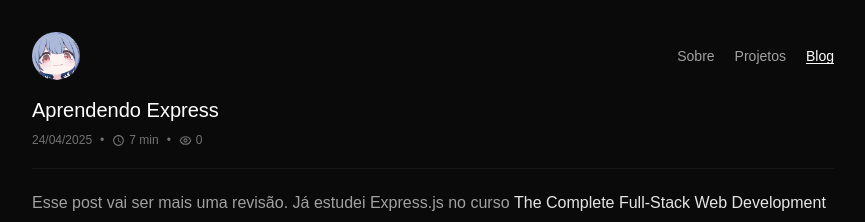
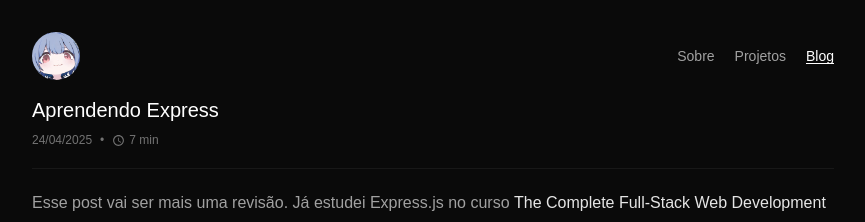
Before and after one commit to coelhomarcus/marcus, a React (Vite) app: page /blog/learning-express in a window 1280 px wide. Shown: the top 222 px of the page, without its empty margins (207-1072 px from the left). Built offline with nearby package versions, Linux system fonts and the light colour scheme; no server answers; a web font is replaced by a local one.

Commit message:
remove api

```diff
--- a/src/components/Blog/[slug].tsx
+++ b/src/components/Blog/[slug].tsx
@@ -8,16 +8,12 @@ import components from "../../utils/components";
 const posts = import.meta.glob("../../utils/posts/*.mdx");
 
 import { PiSpinnerThin } from "react-icons/pi";
-import { HiOutlineEye } from "react-icons/hi";
 import { MdAccessTime } from "react-icons/md";
-import { NumberTicker } from "../ui/magicui/number-ticker";
 
 const Post = () => {
     const { slug } = useParams();
     const post = arrBlog.find((p) => p.slug === slug);
-    const [MDXComponent, setMDXComponent] =
-        useState<React.ComponentType | null>(null);
-    const [views, setViews] = useState(0);
+    const [MDXComponent, setMDXComponent] = useState<React.ComponentType | null>(null);
 
     useEffect(() => {
         if (slug) {
@@ -26,35 +22,13 @@ const Post = () => {
 
             if (importer) {
                 importer().then((mod) => {
-                    const Component = (mod as { default: React.ComponentType })
-                        .default;
+                    const Component = (mod as { default: React.ComponentType }).default;
                     setMDXComponent(() => Component);
                 });
             } else {
-                setMDXComponent(() => () => (
-                    <p className="text-red-500">Post não encontrado</p>
-                ));
+                setMDXComponent(() => () => <p className="text-red-500">Post não encontrado</p>);
             }
         }
-    }, [slug]);
-
-    useEffect(() => {
-        fetch(`https://api.coelhomarcus.com/blog/views/${slug}`)
-            .then((res) => res.json())
-            .then((data) => {
-                setViews(data.views || 0);
-            })
-            .catch((err) => {
-                console.error("Erro ao buscar views:", err);
-            });
-    }, [slug]);
-
-    useEffect(() => {
-        fetch(`https://api.coelhomarcus.com/blog/views/${slug}`, {
-            method: "POST",
-        }).catch((err) => {
-            console.error("Erro ao incrementar view:", err);
-        });
     }, [slug]);
 
     if (!MDXComponent)
@@ -96,23 +70,13 @@ const Post = () => {
             {post && <PageTitle title={post.title} />}
 
             <div className="mt-4 mb-5">
-                <h1 className="text-xl font-medium text-white mb-2">
-                    {post.title}
-                </h1>
+                <h1 className="text-xl font-medium text-white mb-2">{post.title}</h1>
                 <div className="flex flex-wrap gap-2 sm:gap-0 items-center text-neutral-500 text-xs">
                     <span>{post.date}</span>
                     <span className="mx-2 hidden sm:inline-block">•</span>
                     <span className="flex items-center">
                         <MdAccessTime className="mr-1" size={13} />
                         {post.time} min
-                    </span>
-                    <span className="mx-2 hidden sm:inline-block">•</span>
-                    <span className="flex items-center">
-                        <HiOutlineEye className="mr-1" size={13} />
-                        <NumberTicker
-                            value={views}
-                            className="text-neutral-500"
-                        />
                     </span>
                 </div>
             </div>
@@ -128,9 +92,7 @@ const Post = () => {
 
             <div className="flex justify-between items-center space-y-2 mt-5 shadow-inner shadow-neutral-800 p-4 rounded-xl border -mx-3 border-neutral-900 text-neutral-400">
                 <div>
-                    <p className="flex items-center gap-2 text-sm text-neutral-200">
-                        Marcus Coelho
-                    </p>
+                    <p className="flex items-center gap-2 text-sm text-neutral-200">Marcus Coelho</p>
                     <p className="text-xs">Veja as outras postagens!</p>
                 </div>
                 <Link
```
